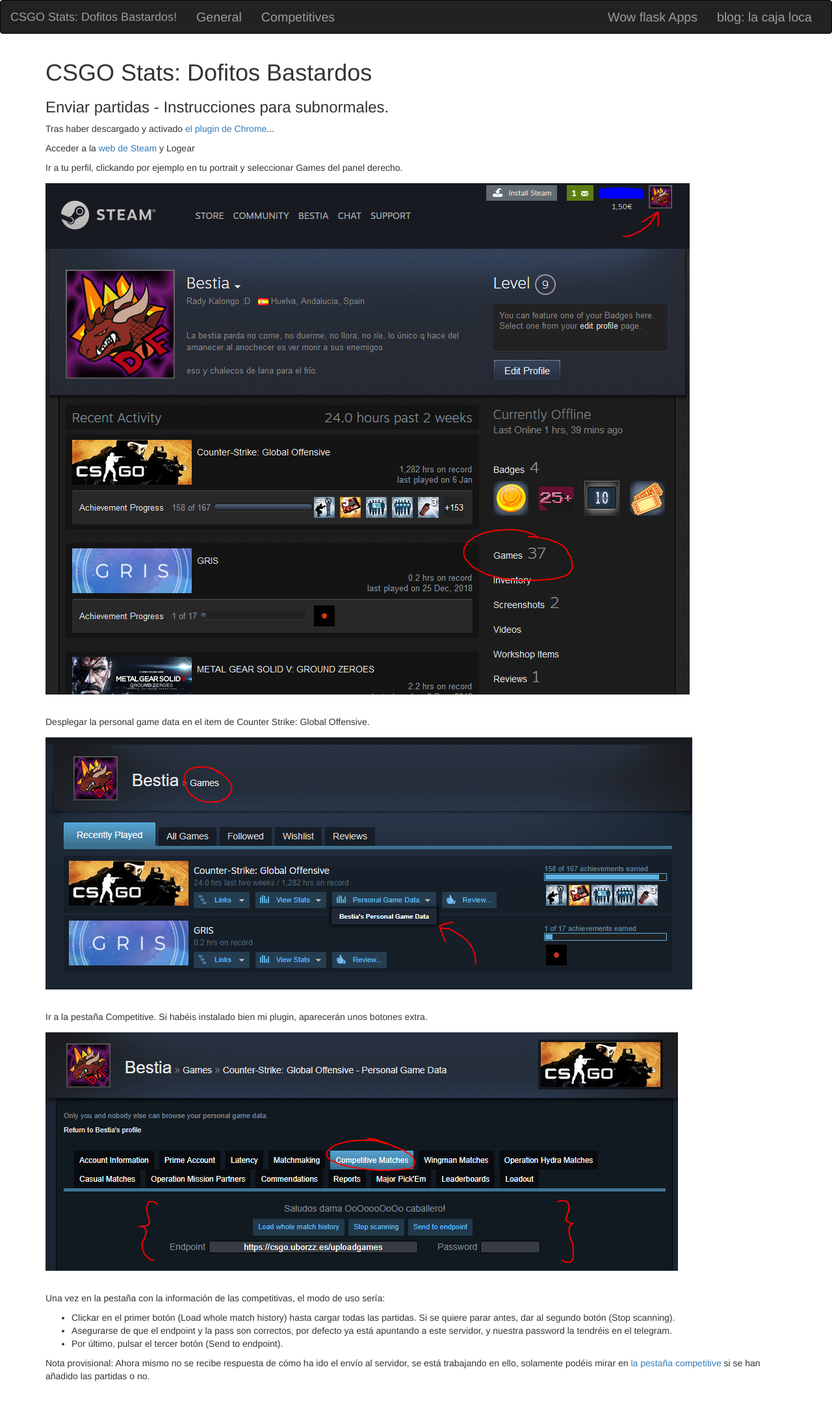
After one commit to uborzz/flask-csgo, a Flask app: page /help_upload in a window 1280 px wide. The commit adds this page. Shown: the whole page at 65% size. Run offline with Flask 2, Linux system fonts and the light colour scheme; some libraries are stand-ins or nearby versions.

Commit message:
guide for upload matches

```diff
--- a/__init__.py
+++ b/__init__.py
@@ -224,12 +224,16 @@
 
     except Exception as e:
         print(str(e))
-        return Response(response=json.dumps({"result": "error", "description": "Shit happend. FU."}), status=400, mimetype='application/json')
+        return Response(response=json.dumps({"result": "error", "description": "Shit happend. FU.", "back_exception": str(e)}), status=400, mimetype='application/json')
 
 @app.route('/match')
 def get_raw_competitives_matches():
     matches = list(competitives.find())
     return jsonify(matches)
+
+@app.route('/help_upload')
+def help_subir_matches():
+    return render_template('subir_matches.html')
 
 @app.route('/matchbson')
 def get_raw_competitives_matches2():
@@ -241,3 +245,6 @@
 
 if __name__ == '__main__':
     app.run()
+
+# if __name__ == '__main__':
+#     app.run(ssl_context = 'adhoc')
--- a/static/styles.css
+++ b/static/styles.css
@@ -56,3 +56,8 @@
 .radio label input[type="radio"]:disabled + .cr {
     opacity: .5;
 }
+
+.seguida {
+    margin-top: 4px;
+    margin-bottom: 32px;
+}
--- /dev/null
+++ b/templates/subir_matches.html
@@ -0,0 +1,28 @@
+{% extends "layout.html" %}
+
+{% block heading %}
+    <title>Python/Flask Apps</title>
+{% endblock %}
+
+{% block content %}
+<div class="container">
+    <h1>CSGO Stats: Dofitos Bastardos</h1>
+    <h3> Enviar partidas - Instrucciones para subnormales. </h3>
+    <p> Tras haber descargado y activado <a href="https://chrome.google.com/webstore/detail/csgo-competitive-matchine/nfjabioikcikngoihhfenimoapadlikd" target="_blank">el plugin de Chrome</a>...</p>
+    <p> Acceder a la <a href="https://steamcommunity.com/" target="_blank">web de Steam</a> y Logear </p>
+    <p> Ir a tu perfil, clickando por ejemplo en tu portrait y seleccionar Games del panel derecho.</p>
+    <img class="seguida" src="../static/images/gpd-1.png" alt="Instrucciones 1">
+    <p> Desplegar la personal game data en el item de Counter Strike: Global Offensive.</p>
+    <img class="seguida" src="../static/images/gpd-2.png" alt="Instrucciones 2">
+    <p> Ir a la pestaña Competitive. Si habéis instalado bien mi plugin, aparecerán unos botones extra.</p>
+    <img class="seguida" src="../static/images/gpd-3.png" alt="Instrucciones 3">
+    <p>Una vez en la pestaña con la información de las competitivas, el modo de uso sería:</p>
+    <ul>
+    <li>Clickar en el primer botón (Load whole match history) hasta cargar todas las partidas. Si se quiere parar antes, dar al segundo botón (Stop scanning).</li>
+    <li>Asegurarse de que el endpoint y la pass son correctos, por defecto ya está apuntando a este servidor, y nuestra password la tendréis en el telegram.</li>
+    <li>Por último, pulsar el tercer botón (Send to endpoint).</li>
+    </ul>
+    <p> Nota provisional: Ahora mismo no se recibe respuesta de cómo ha ido el envío al servidor, se está trabajando en ello, solamente podéis mirar en <a href="/competitive" target="_blank">la pestaña competitive</a> si se han añadido las partidas o no.</p>
+<br>
+</div>
+{% endblock %}
```
Also changed, not shown: templates/competitive.html (+14 -5 lines), static/images/gpd-1.png (added), static/images/gpd-2.png (added), static/images/gpd-3.png (added).
